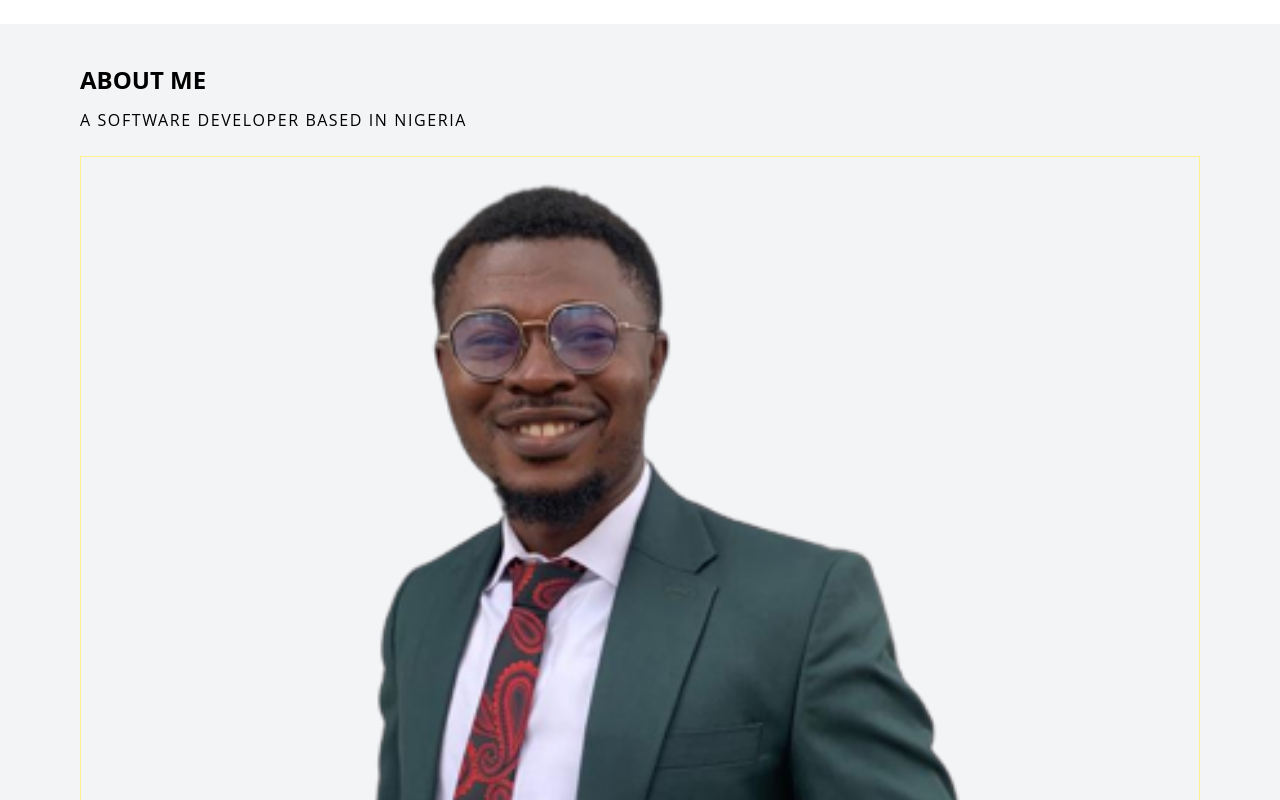
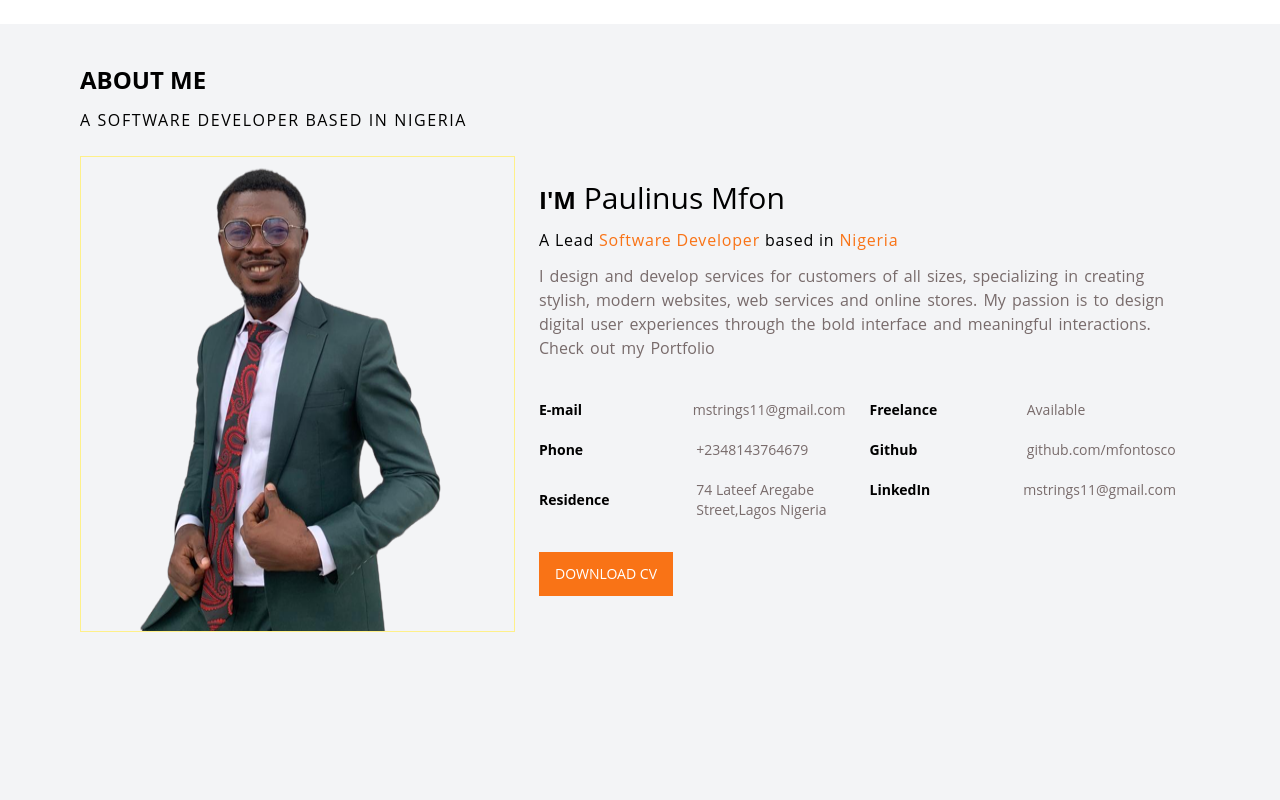
Before and after one commit to mfontosco/mfon-portfolio, a React (Vite) app: page / in a window 1280 px wide. Shown: the part 1000-1800 px from the top of the page. Built offline with nearby package versions, Linux system fonts and the light colour scheme.

Commit message:
working on the desktop view

```diff
--- a/src/components/AboutMe.jsx
+++ b/src/components/AboutMe.jsx
@@ -5,17 +5,52 @@ const AboutMe = () => {
     <div className="bg-gray-100 min-h-screen px-5 md:px-20 pt-10">
       <h2 className="uppercase text-2xl font-bold mb-3">About Me</h2>
       <p className="uppercase text-md tracking-widest">A Software Developer Based in Nigeria</p>
-      <div className='border border-20 border-solid border-yellow-200 mt-6'>
+    <div className='md:flex'>
+    <div className='border md:flex-2 border-20 border-solid border-yellow-200 mt-6'>
         <img src={logo} className='w-full h-full' alt=""/>
       </div>
-      <div>
+      <div className='md:flex-1 md:p-6 md:flex justify-center flex-col items-start'>
       <h2 className="text-md mt-6  text-3xl"><span className='font-bold text-2xl uppercase'>I'm</span> Paulinus Mfon</h2>
         <p className="text-md mt-3 tracking-wider">A Lead <span className='text-orange-500'>Software Developer</span>  based in <span className='text-orange-500'>Nigeria</span></p>
-        <p className=" mt-3 [word-spacing:2px]">I design and develop services for customers of all sizes, specializing in creating stylish, modern websites, web services and online stores. My passion is to design digital user experiences through the bold interface and meaningful interactions. Check out my Portfolio
+        <p className=" mt-3 [word-spacing:2px] text-[#786b6b]">I design and develop services for customers of all sizes, specializing in creating stylish, modern websites, web services and online stores. My passion is to design digital user experiences through the bold interface and meaningful interactions. Check out my Portfolio
 
 </p>
-<button className='mt-3 uppercase bg-orange-500 mr-3 text-sm py-3 px-4  text-white '>Download CV</button>
+<div className=' mt-10 md:flex-1 w-full md:flex md:flex-wrap md:gap-6  '>
+  <div className='md:flex-1 '>
+<div className='flex w-full items-center gap-2 mb-5'>
+<h4 className='text-sm  flex-1 font-bold   '>E-mail</h4>
+<h4  className="text-sm flex-1 text-start  text-[#786b6b]">mstrings11@gmail.com</h4>
+</div>
+<div className='flex items-center gap-2 mb-5'>
+<h4 className='text-sm   flex-1 font-bold '>Phone</h4>
+<h4  className="text-sm flex-1 text-start text-[#786b6b]">+2348143764679</h4>
+</div>
+ <div className='flex items-center gap-2 mb-5'>
+<h4 className='text-sm  flex-1 font-bold '>Residence</h4>
+<h4  className="text-sm flex-1  text-start text-[#786b6b]">74 Lateef Aregabe Street,Lagos Nigeria</h4>
+</div>
+  </div>
+
+  <div className='md:flex-1 '>
+
+  <div className='flex w-full items-center gap-2 mb-5'>
+<h4 className='text-sm   flex-1 font-bold '>Freelance</h4>
+<h4  className="text-sm flex-1  text-start text-[#786b6b]">Available</h4>
+</div>
+<div className='flex items-center gap-2 mb-5'>
+<h4 className='text-sm  flex-1 font-bold '>Github</h4>
+<h4  className="text-sm flex-1  text-start text-[#786b6b]">github.com/mfontosco</h4>
+</div>
+<div className='flex items-center gap-2 mb-5'>
+<h4 className='text-sm  flex-1 font-bold '>LinkedIn</h4>
+<h4  className="text-sm flex-1  text-start text-[#786b6b]">mstrings11@gmail.com</h4>
+</div>
+
+  </div>
+</div>
+<button className='mt-3 mb-3 uppercase bg-orange-500 mr-3 text-sm py-3 px-4  text-white '>Download CV</button>
       </div>
+    </div>
     </div>
   )
 }
--- a/src/components/Contact.jsx
+++ b/src/components/Contact.jsx
@@ -1,4 +1,4 @@
-import React from 'react'
+
 import Forms from './Forms'
 import ContactCard from './ContactCard'
 import { IoLocationOutline } from "react-icons/io5";
@@ -8,12 +8,16 @@ const Contact = () => {
     <div className='bg-gray-100 min-h-screen px-5 md:px-20 pt-10 pb-10'>
       <h2 className="uppercase text-2xl font-bold mb-3">GET IN TOUCH</h2>
       <p className="uppercase text-md tracking-widest">A Software Developer Based in Nigeria</p>
-      <div>
-        <Forms/>
-        <ContactCard icon={<IoLocationOutline />} title={"Our Address"} content={"123 Stree New York City , United States Of America 75006"}/>
+      <div className='md:flex  md:gap-2'>
+        <div className='md:flex-1 '>
+            <Forms/>
+        </div>
+       <div className='md:flex-3  md:flex md:flex-col md:justify-center'>
+       <ContactCard icon={<IoLocationOutline />} title={"Our Address"} content={"74 Lateef Aregbe Street "} text={"Okota,Lagos Nigeria"}/>
         <ContactCard icon={<IoLocationOutline />} title={"Our Phone"}
-        content={"Office: +004 44444      444      Office: +004 44444 44444"}/>
-        <ContactCard icon={<IoLocationOutline />} title={"Our Email"} content={"123 Stree New York City , United States Of America 75006"}/>
+        content={"Office: +234 8143764679"} text={"Office: +234 8135522957"}/>
+        <ContactCard icon={<IoLocationOutline />} title={"Our Email"} content={"mstrings11@gmail.com"} text={"Lagos, Nigeria"}/>
+       </div>
 
       </div>
     </div>
--- a/src/components/ContactCard.jsx
+++ b/src/components/ContactCard.jsx
@@ -1,14 +1,15 @@
-import React from 'react'
 
-const ContactCard = ({icon,title,content}) => {
+
+const ContactCard = ({icon,title,content,text}) => {
   return (
-    <div className='w-full bg-white shadow-sm  flex gap-2 mt-10 p-3'>
+    <div className='w-full bg-white shadow-sm md:py-4  md:gap-0 flex gap-2 mt-10 md:mt-5 p-2 whitespace-nowrap '>
       <div className='w-12  h-12 rounded-full bg-orange-400 flex justify-center items-center '>
         {icon}
       </div>
       <div className='w-3/4 pl-3'>
         <h3 className=' text-md mb-1'>{title}</h3>
         <p className='text-wrap text-sm '>{content}</p>
+        <p className='text-wrap text-sm '>{text}</p>
       </div>
     </div>
   )
--- a/src/components/Forms.jsx
+++ b/src/components/Forms.jsx
@@ -2,19 +2,21 @@ import React from 'react'
 
 const Forms = () => {
   return (
-    <div className='mt-5 bg-white rounded-md shadow-sm px-3 py-2'>
+    <div className=' md:py-5 md:h-7/8 mt-5 bg-white rounded-md shadow-sm px-3 py-2'>
     <h3 className='font-bold'>SAY SOMETHING</h3>
       <form>
-        <div className=' border-b-2 border-gray-200 focus:border-orange-400'>
+        <div className='md:flex md:gap-1 md:justify-between'>
+        <div className='md:flex-1 border-b-2 md:py-2 border-gray-200 focus:border-orange-400'>
             <input type='text' placeholder='name *' className='w-full py-3 px-3 focus:border-orange-300 outline-none'/>
         </div>
-        <div className=' border-b-2 border-gray-200'>
+        <div className='md:flex-1 md:py-2 border-b-2 border-gray-200'>
             <input type='text' placeholder='Email *' className='w-full py-3 px-3 outline-none'/>
         </div>
-        <div className=' border-b-2 border-gray-200'>
+        </div>
+        <div className='md:py-2 border-b-2 border-gray-200'>
             <input type='text' placeholder='Subject *' className='w-full py-3 px-3 outline-none'/>
         </div>
-        <div className='  border-gray-200'>
+        <div className=' md:py-2 border-gray-200'>
             <textarea placeholder='Your Message *' className='w-full py-3 px-3 outline-none' >
 
             </textarea>
--- a/src/components/NavBar.jsx
+++ b/src/components/NavBar.jsx
@@ -66,10 +66,13 @@ const handleClick =()=>{
       <section className='pt-24'>
         <AboutMe/>
       </section>
-      <section className='pt-10'>
+      <section className='h-screen flex justify-center items-center'>
+        <h2 className='text-2xl py-4'>Something Goes Here...</h2>
+      </section>
+      <section className=''>
         <Services/>
       </section>
-      <section className='pt-10'>
+      <section className='pt-10 '>
         <LatestWork
         />
       </section>
```
